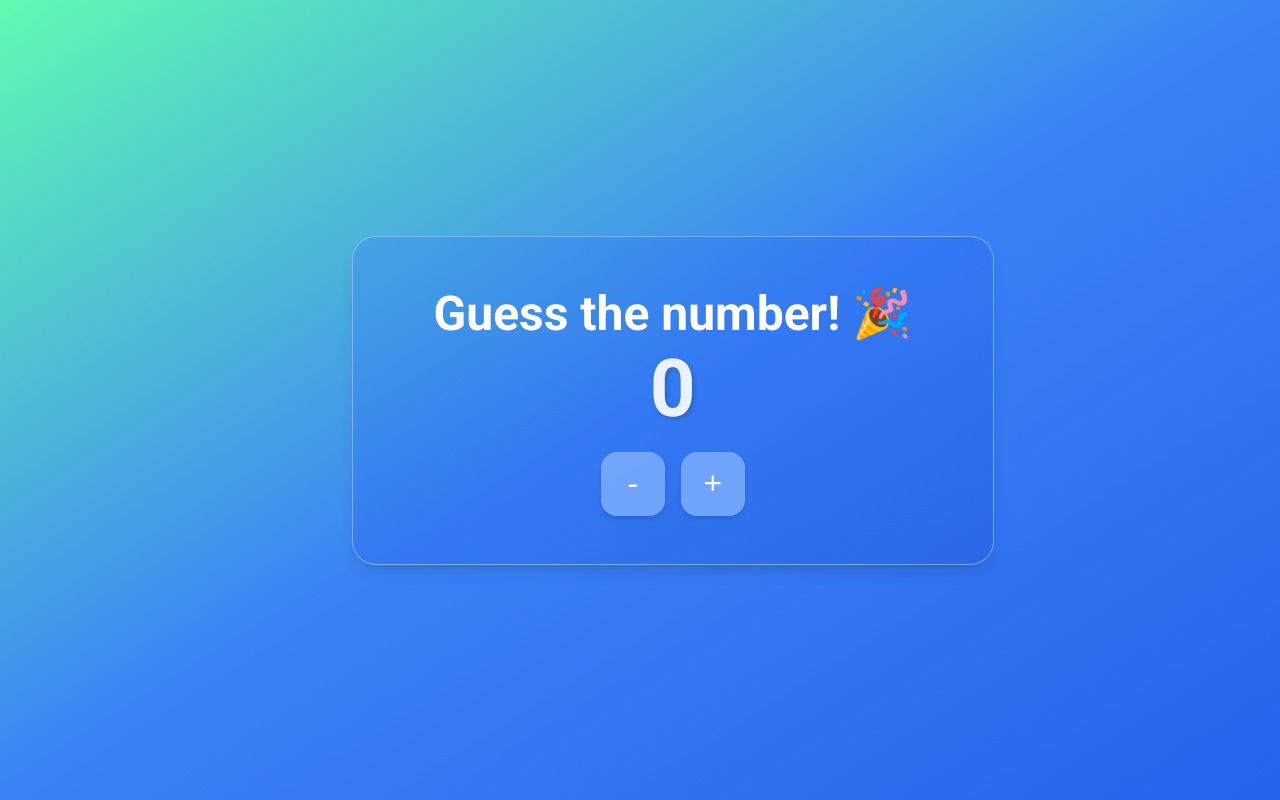
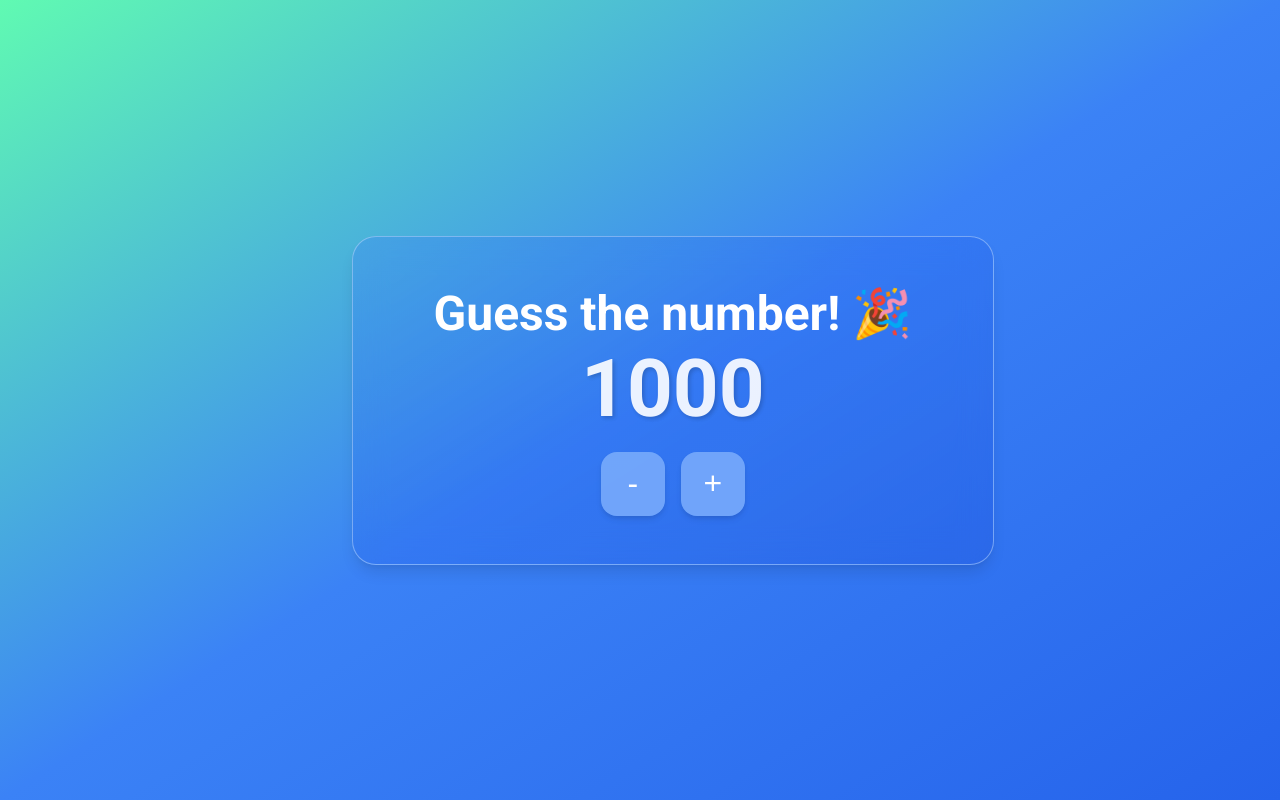
Before and after one commit to JulioVazquez3312/vue-counter-game, a Vue app: page / in a window 1280 px wide. Built offline with nearby package versions, Linux system fonts and the light colour scheme.

Commit message:
atributos dinamicos

```diff
--- a/src/components/GameCounter.vue
+++ b/src/components/GameCounter.vue
@@ -1,8 +1,17 @@
-<script setup></script>
+<script setup>
+    const number = 1000
+
+    const id = Math.random()
+
+    const myAtrr = 'aria-label'
+
+    const ariaLabelValue = 'numero del contador'
+
+</script>
 
 <template>
     <div class="counter-game">
-        <span class="number">0</span>
+        <span :[myAtrr]="ariaLabelValue" :id="id" class="number">{{ number }}</span>
         <div class="button-group">
             <button>-</button>
             <button>+</button>
```
